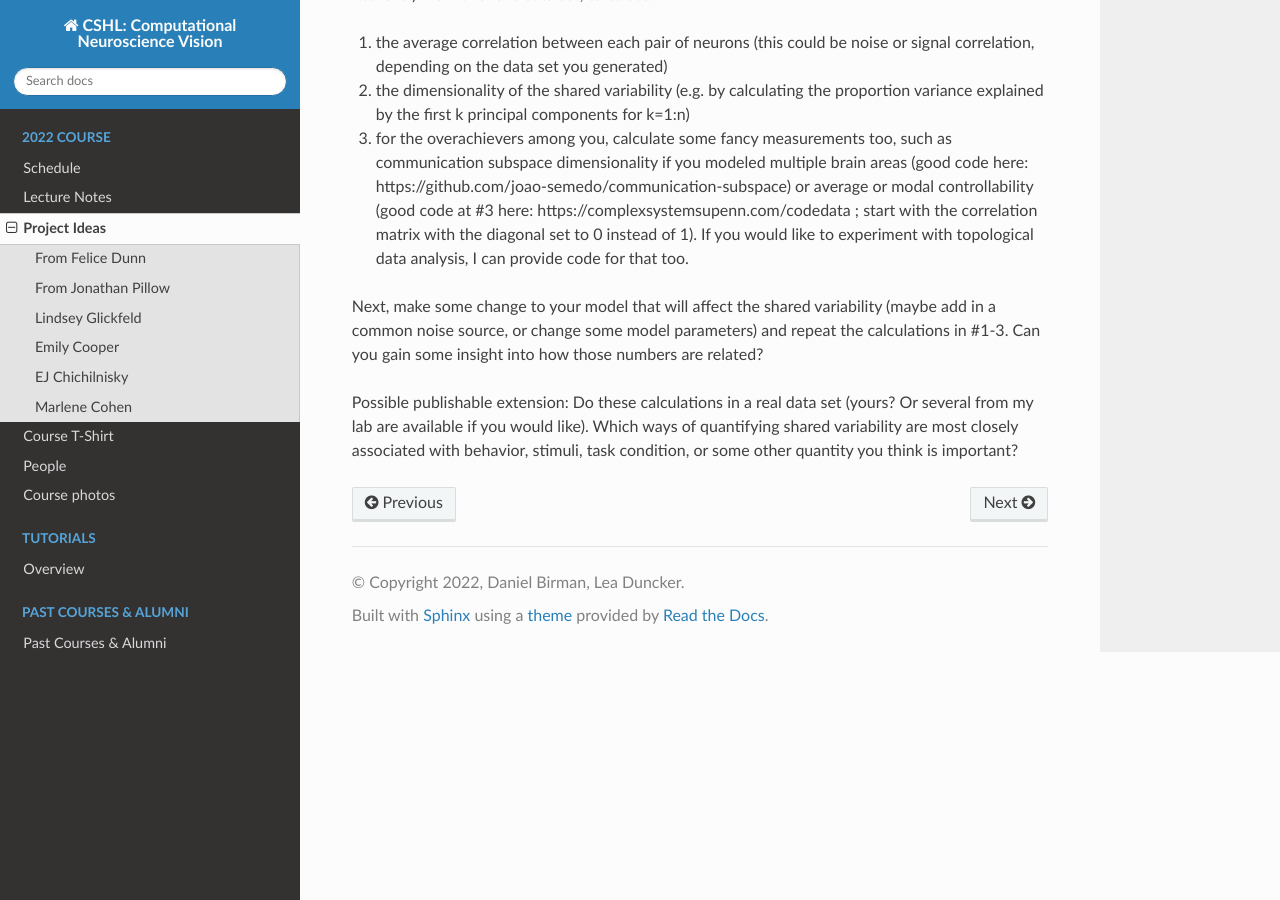
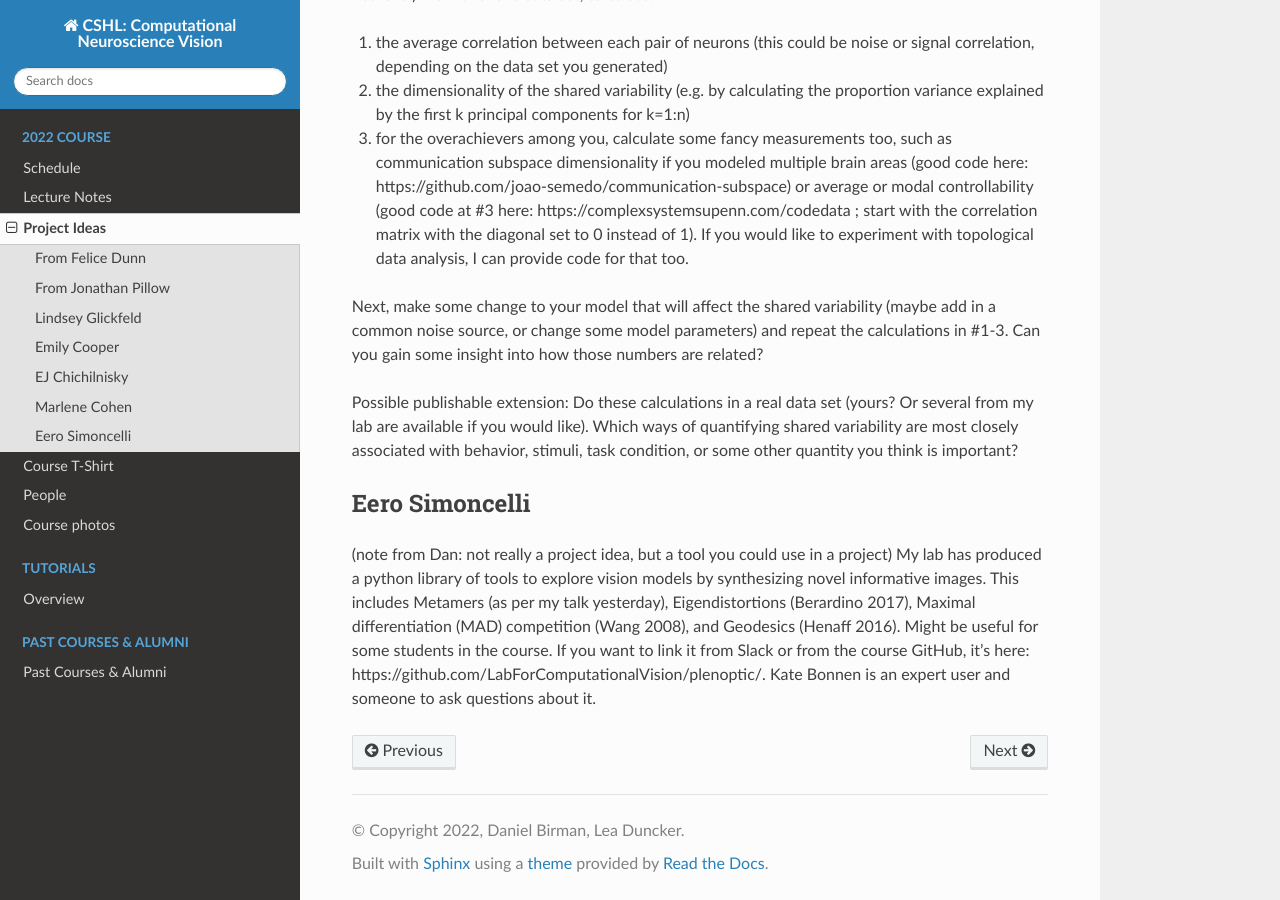
Before and after one commit to CSHL-comp-neuro-vision/website, a Sphinx documentation site: the page built from source/2022/project_ideas.md, in a window 1280 px wide and 900 px high, scrolled down 2961 px. Built offline with Sphinx 7.4.7 and the Read the Docs theme 2.0.0, drawn with Linux system fonts in a browser that asks for light colours.

Commit message:
Update project_ideas.md

```diff
--- a/source/2022/project_ideas.md
+++ b/source/2022/project_ideas.md
@@ -70,3 +70,9 @@ Generate a fake multineuron data set. This should include spike count, BOLD, or
 Next, make some change to your model that will affect the shared variability (maybe add in a common noise source, or change some model parameters) and repeat the calculations in #1-3. Can you gain some insight into how those numbers are related?
 
 Possible publishable extension: Do these calculations in a real data set (yours? Or several from my lab are available if you would like). Which ways of quantifying shared variability are most closely associated with behavior, stimuli, task condition, or some other quantity you think is important?
+
+## Eero Simoncelli
+
+(note from Dan: not really a project idea, but a tool you could use in a project)
+My lab has produced a python library of tools to explore vision models by  synthesizing novel informative images.
+This includes Metamers (as per my talk yesterday), Eigendistortions (Berardino 2017), Maximal differentiation (MAD) competition (Wang 2008), and Geodesics (Henaff 2016). Might be useful for some students in the course.  If you want to link it from Slack or from the course GitHub, it’s here: https://github.com/LabForComputationalVision/plenoptic/. Kate Bonnen is an expert user and someone to ask questions about it.
```
